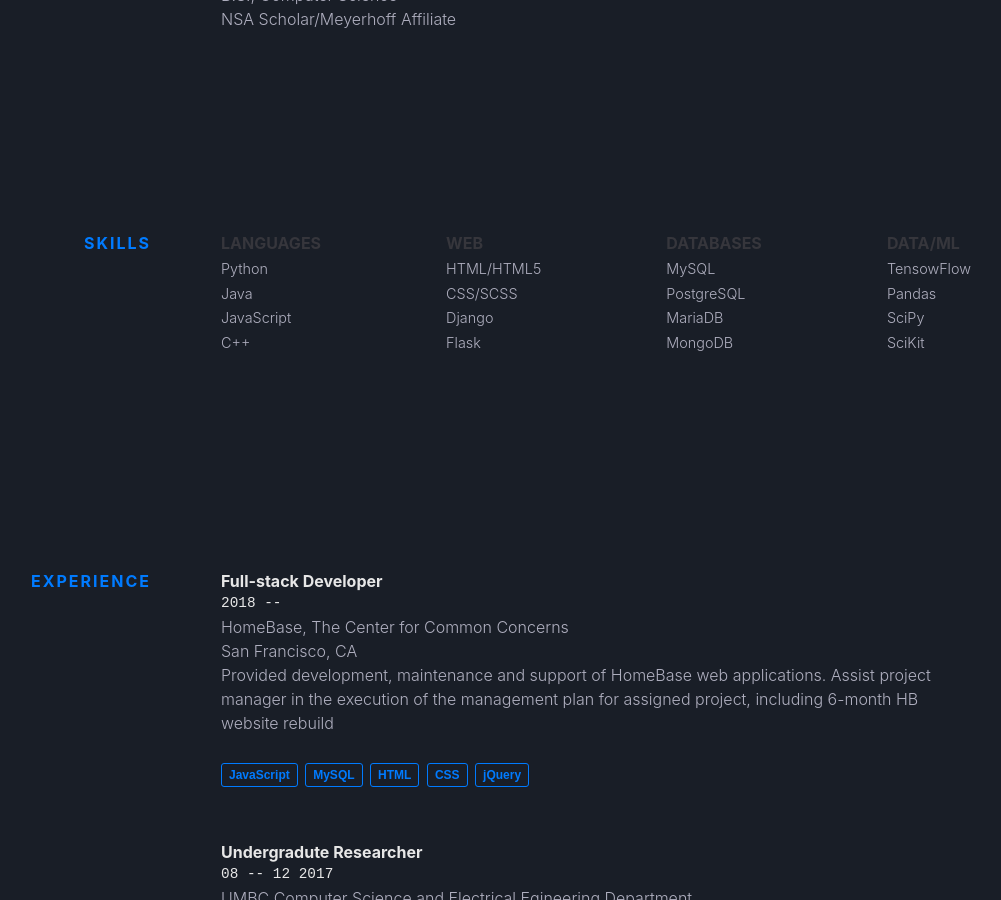
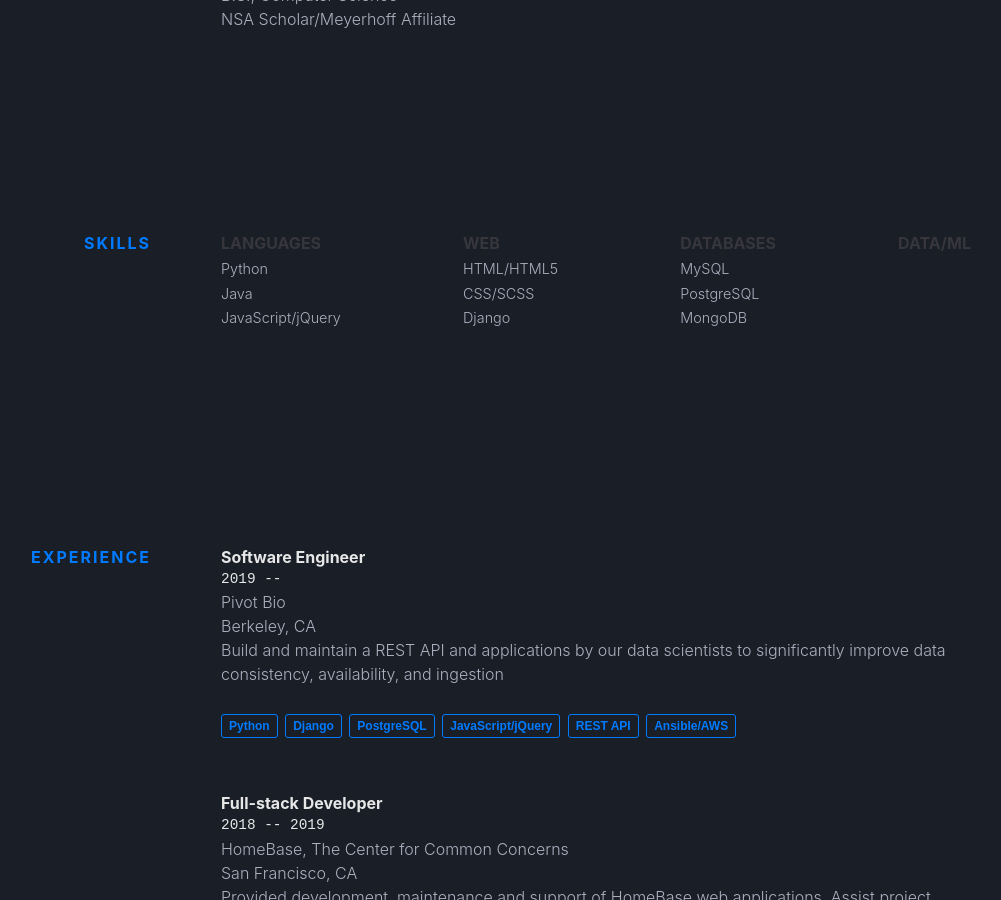
Before and after one commit to donnell794/donnell794.github.io, a Jekyll site: the page built from index.html, in a window 1280 px wide and 900 px high, scrolled down 1629 px. Shown: the whole window, without its empty margins (179-1180 px from the left). Built offline with Jekyll 4.4.1, drawn with Linux system fonts in a browser that asks for light colours; nearby versions of some CDN libraries; some web fonts are replaced.

Commit message:
update with pivot bio experience

```diff
--- a/_data/experience.yml
+++ b/_data/experience.yml
@@ -1,7 +1,21 @@
+- position:    Software Engineer
+  company:     Pivot Bio
+  location:    Berkeley, CA
+  time:        2019 --
+  description: Build and maintain a REST API and applications by our data scientists to significantly improve data consistency, availability, and ingestion
+  learned:     ~
+  used:
+    - thing:   Python
+    - thing:   Django
+    - thing:   PostgreSQL
+    - thing:   JavaScript/jQuery
+    - thing:   REST API
+    - thing:   Ansible/AWS
+
 - position:    Full-stack Developer
   company:     HomeBase, The Center for Common Concerns
   location:    San Francisco, CA
-  time:        2018 --
+  time:        2018 -- 2019
   description: Provided development, maintenance and support of HomeBase web applications. Assist project manager in the execution of the management plan for assigned project, including 6-month HB website rebuild
   learned:     ~
   used:
--- a/_data/skills.yml
+++ b/_data/skills.yml
@@ -1,23 +1,14 @@
 languages:
   - item:   Python
   - item:   Java
-  - item:   JavaScript
-  - item:   C++
+  - item:   JavaScript/jQuery
 
 web:
   - item:   HTML/HTML5
   - item:   CSS/SCSS
   - item:   Django
-  - item:   Flask
 
 databases:
   - item:   MySQL
   - item:   PostgreSQL
-  - item:   MariaDB
   - item:   MongoDB
-
-data:
-  - item:   TensowFlow
-  - item:   Pandas
-  - item:   SciPy
-  - item:   SciKit
```
Also changed, not shown: 3 other files.
